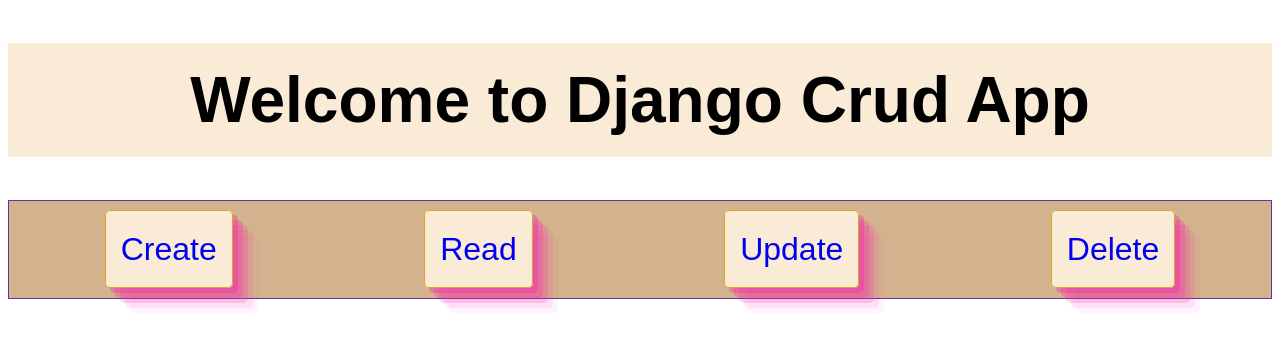
After one commit to LokeshGola/python-assignments, a Django app: page / in a window 1280 px wide. The commit adds this page. Shown: the top 347 px of the page. Run offline with Django 4.2, Linux system fonts and the light colour scheme.

Commit message:
Django crud without database

```diff
--- /dev/null
+++ b/Django CRUD Application without a Database/crud_project/crud_app/templates/crud_app/index.html
@@ -0,0 +1,47 @@
+<!DOCTYPE html>
+<html lang="en">
+<head>
+    <meta charset="UTF-8">
+    <meta name="viewport" content="width=device-width, initial-scale=1.0">
+    <title>Crud App</title>
+    <style>
+        *{
+            font-family: Arial, Helvetica, sans-serif;
+        }
+        h1{
+            text-align: center;
+            font-family: Arial, Helvetica, sans-serif;
+            font-size: 4em;
+            background-color: antiquewhite;
+            padding: 20px;
+        }
+        #box{
+            height: auto;
+            border: 1px solid rebeccapurple;
+            display: flex;
+            justify-content: space-around;
+            padding: 30px 0;
+            background-color: rgb(211, 179, 141);
+        }
+        #box a{
+            border: 1px solid goldenrod;
+            font-size: xx-large;
+            text-decoration: none;
+            padding: 20px 15px;
+            border-radius: 5px;
+            background-color: antiquewhite;
+            box-shadow: rgba(240, 46, 170, 0.4) 5px 5px, rgba(240, 46, 170, 0.3) 10px 10px, rgba(240, 46, 170, 0.2) 15px 15px, rgba(240, 46, 170, 0.1) 20px 20px, rgba(240, 46, 170, 0.05) 25px 25px;
+        }
+    </style>
+</head>
+<body>
+    <h1>Welcome to Django Crud App</h1>
+
+    <div id="box">
+        <div><a href="{% url 'create' %}">Create</a></div>
+        <div><a href="{% url 'read' %}">Read</a></div>
+        <div><a href="{% url 'update' %}">Update</a></div>
+        <div><a href="{% url 'delete' %}">Delete</a></div>
+    </div>
+</body>
+</html>
--- a/Django CRUD Application without a Database/crud_project/crud_app/templates/crud_app/read.html
+++ b/Django CRUD Application without a Database/crud_project/crud_app/templates/crud_app/read.html
@@ -2,6 +2,7 @@
 <html>
 <head>
     <title>Read</title>
+
 </head>
 <body>
     <h1>Stored Data</h1>
--- a/Django CRUD Application without a Database/crud_project/crud_app/urls.py
+++ b/Django CRUD Application without a Database/crud_project/crud_app/urls.py
@@ -2,6 +2,7 @@
 from . import views
 
 urlpatterns = [
+    path('', views.welcome, name='welcome'),
     path('create/', views.create, name='create'),
     path('read/', views.read, name='read'),
     path('update/', views.update, name='update'),
--- a/Django CRUD Application without a Database/crud_project/crud_app/views.py
+++ b/Django CRUD Application without a Database/crud_project/crud_app/views.py
@@ -7,6 +7,9 @@
     'age': 20,
     'city': 'Delhi',
 }
+
+def welcome(request):
+    return render(request, 'crud_app/index.html')
 
 def create(request):
     if request.method == 'POST':
```
Also changed, not shown: Django CRUD Application without a Database/crud_project/crud_app/templates/crud_app/styles.css (added, +76 -0 lines).
